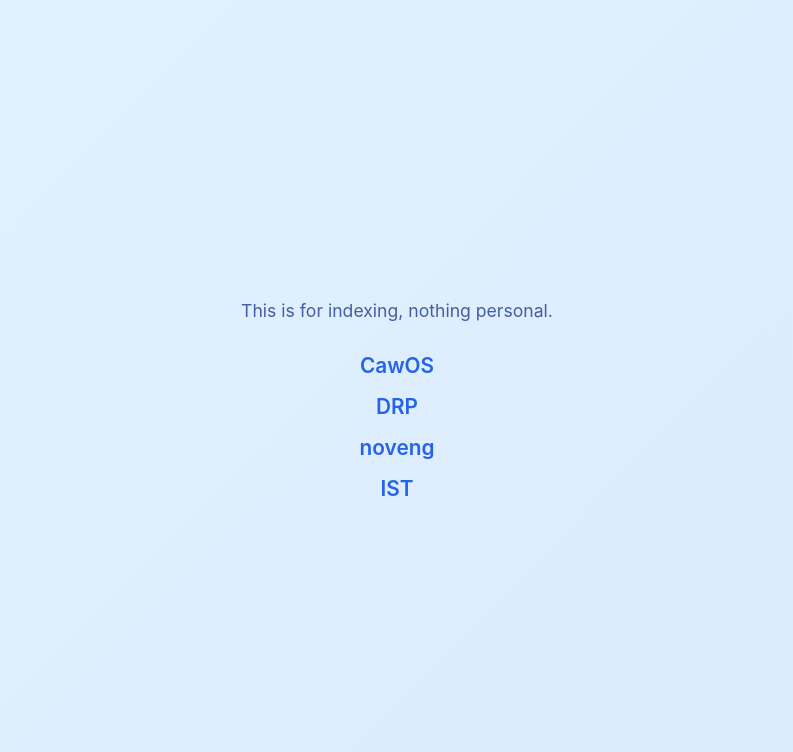
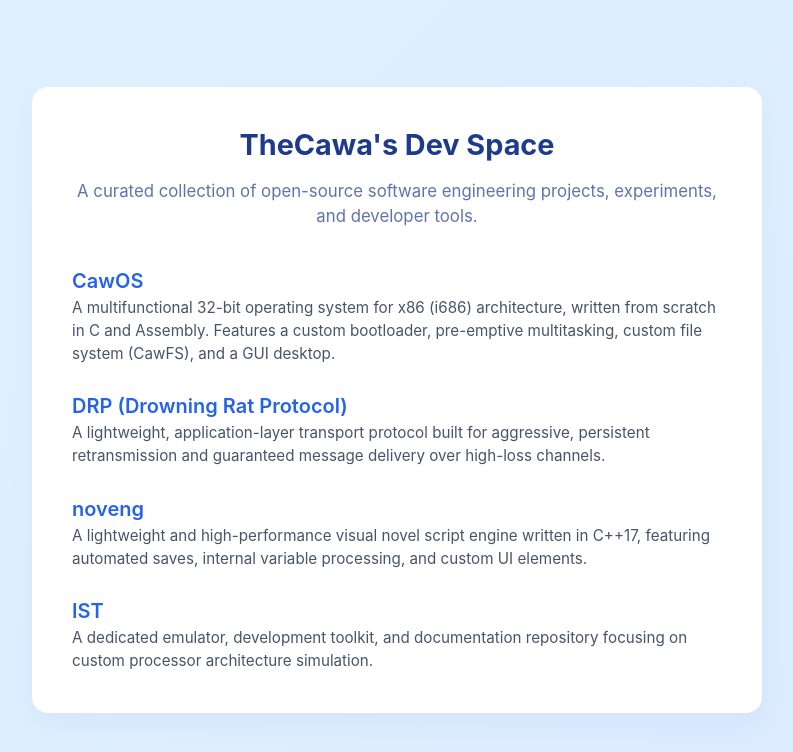
Before and after one commit to TheCawa/thecawa.github.io, a plain HTML site: page index.html in a window 1280 px wide. Shown: the whole page, without its empty margins (243-1036 px from the left). Drawn offline with Linux system fonts and the light colour scheme.

Commit message:
Revise index.html with new title and project details
Updated the title and added project descriptions for clarity.

```diff
--- a/index.html
+++ b/index.html
@@ -3,7 +3,7 @@
 <head>
     <meta charset="UTF-8">
     <meta name="viewport" content="width=device-width, initial-scale=1.0">
-    <title>Index</title>
+    <title>TheCawa | Open Source Projects Portfolio</title>
     <style>
         body {
             font-family: -apple-system, BlinkMacSystemFont, "Segoe UI", Roboto, sans-serif;
@@ -15,14 +15,30 @@
             align-items: center;
             justify-content: center;
             color: #1e3a8a;
+            padding: 20px;
+            box-sizing: border-box;
         }
         .container {
+            max-width: 650px;
+            text-align: left;
+            background: white;
+            padding: 40px;
+            border-radius: 16px;
+            box-shadow: 0 10px 25px rgba(37, 99, 235, 0.05);
+        }
+        h1 {
+            font-size: 1.8rem;
+            margin-top: 0;
+            margin-bottom: 0.5rem;
+            color: #1e3a8a;
             text-align: center;
         }
-        p {
-            font-size: 1.1rem;
-            margin-bottom: 2rem;
-            opacity: 0.8;
+        .subtitle {
+            font-size: 1.05rem;
+            margin-bottom: 2.5rem;
+            opacity: 0.7;
+            text-align: center;
+            line-height: 1.5;
         }
         ul {
             list-style: none;
@@ -30,31 +46,55 @@
             margin: 0;
         }
         li {
-            margin: 1rem 0;
+            margin-bottom: 1.8rem;
+        }
+        li:last-child {
+            margin-bottom: 0;
         }
         a {
-            font-size: 1.3rem;
+            font-size: 1.25rem;
             font-weight: 600;
             color: #2563eb;
             text-decoration: none;
             transition: color 0.2s;
+            display: inline-block;
+            margin-bottom: 0.25rem;
         }
         a:hover {
             color: #1d4ed8;
             text-decoration: underline;
+        }
+        .desc {
+            font-size: 0.95rem;
+            color: #475569;
+            line-height: 1.5;
+            margin: 0;
         }
     </style>
 </head>
 <body>
 
     <div class="container">
-        <p>This is for indexing, nothing personal.</p>
+        <h1>TheCawa's Dev Space</h1>
+        <p class="subtitle">A curated collection of open-source software engineering projects, experiments, and developer tools.</p>
 
         <ul>
-            <li><a href="https://github.com/TheCawa/CawOS">CawOS</a></li>
-            <li><a href="https://github.com/TheCawa/DRP">DRP</a></li>
-            <li><a href="https://github.com/TheCawa/noveng">noveng</a></li>
-            <li><a href="https://github.com/TheCawa/IST">IST</a></li>
+            <li>
+                <a href="https://github.com/TheCawa/CawOS">CawOS</a>
+                <p class="desc">A multifunctional 32-bit operating system for x86 (i686) architecture, written from scratch in C and Assembly. Features a custom bootloader, pre-emptive multitasking, custom file system (CawFS), and a GUI desktop.</p>
+            </li>
+            <li>
+                <a href="https://github.com/TheCawa/DRP">DRP (Drowning Rat Protocol)</a>
+                <p class="desc">A lightweight, application-layer transport protocol built for aggressive, persistent retransmission and guaranteed message delivery over high-loss channels.</p>
+            </li>
+            <li>
+                <a href="https://github.com/TheCawa/noveng">noveng</a>
+                <p class="desc">A lightweight and high-performance visual novel script engine written in C++17, featuring automated saves, internal variable processing, and custom UI elements.</p>
+            </li>
+            <li>
+                <a href="https://github.com/TheCawa/IST">IST</a>
+                <p class="desc">A dedicated emulator, development toolkit, and documentation repository focusing on custom processor architecture simulation.</p>
+            </li>
         </ul>
     </div>
 
```
